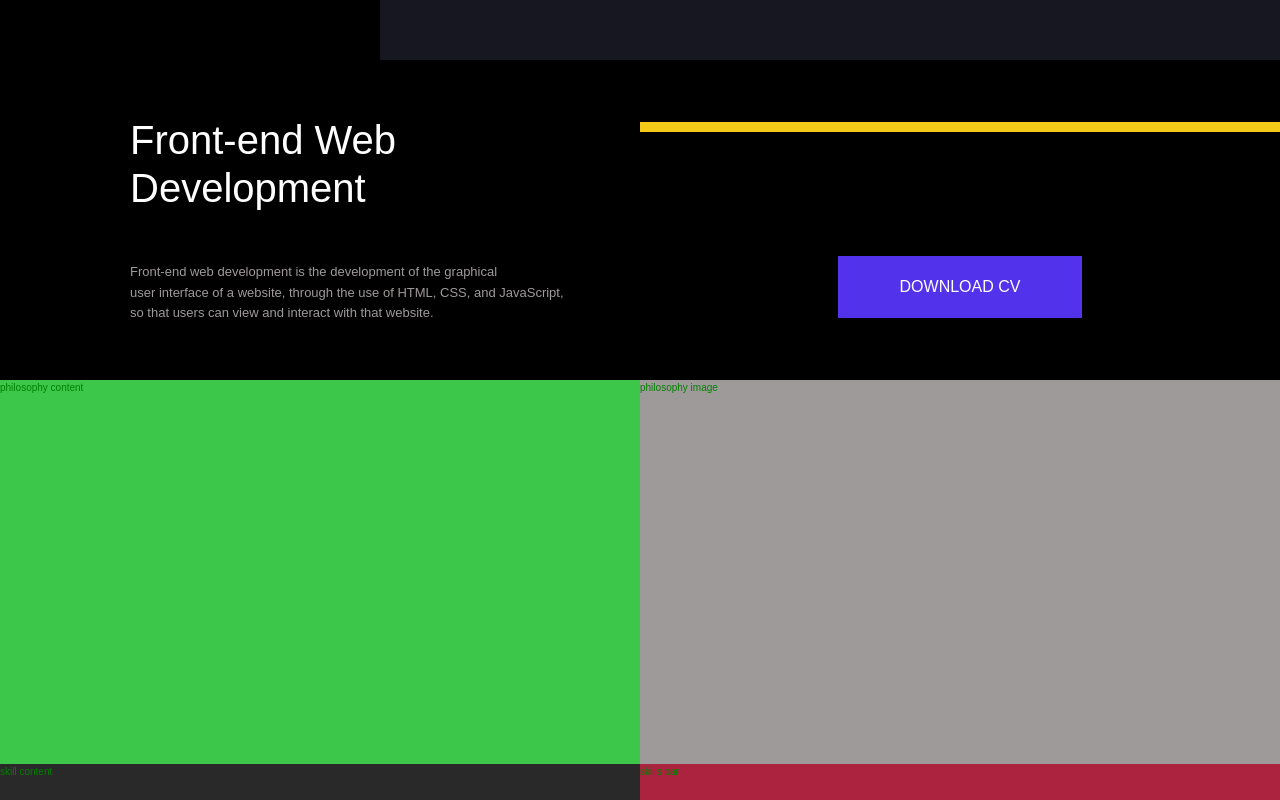
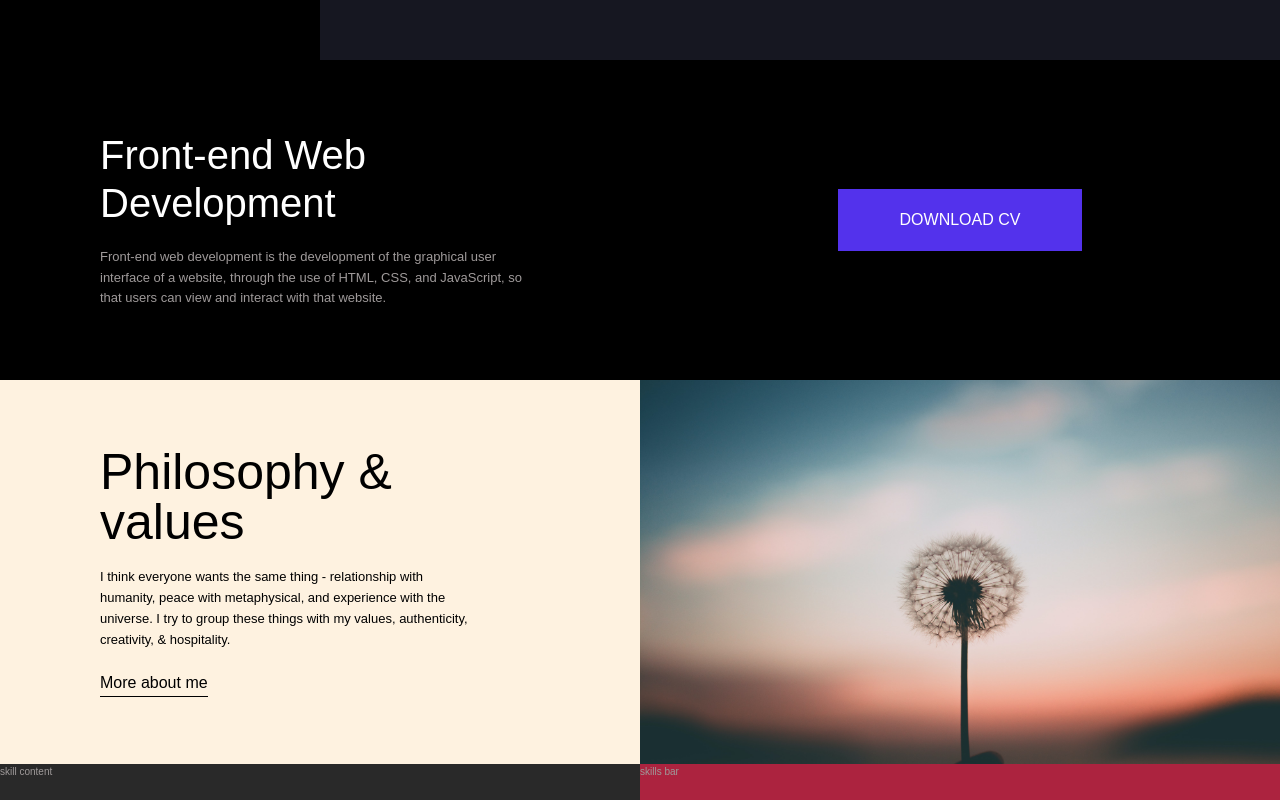
Before and after one commit to Khandaker007/porfolio, a React (Vite) app: page / in a window 1280 px wide. Shown: the part 660-1460 px from the top of the page. Built offline with nearby package versions, Linux system fonts and the light colour scheme.

Commit message:
completed phylosophy section

```diff
--- a/src/pages/home/home-page.component.jsx
+++ b/src/pages/home/home-page.component.jsx
@@ -5,6 +5,7 @@ import CustomButton from '../../components/custom-button/custom-button.component
 
 // IMAGE
 import myPhoto from '../../asset/image/Khandaker.jpg'
+import phylosophyImage from '../../asset/image/phylosophy.jpg'
 
 import './home-page.style.scss'
 import '../../sass/typography.scss'
@@ -27,19 +28,21 @@ const HomePage = () => (
                 <span className='heading'>Front-end Web</span>
                 <span className='heading'>Development</span>
             </div>
-            <p className="text">Front-end web development is the development of the graphical <br/>user interface of a website, through the use of HTML, CSS, and JavaScript, <br/>so that users can view and interact with that website.</p>
+            <p className="text">Front-end web development is the development of the graphical user interface of a website, through the use of HTML, CSS, and JavaScript, so that users can view and interact with that website.</p>
         </div>
         <div className="cv-download">
-            <hr className='horizontal-line' />
+            {/* <hr className='horizontal-line' /> */}
             <div className="button-container">
-                <CustomButton text='Download CV'/>
+                <CustomButton text='download CV'/>
             </div>
         </div>
         <div className="philosophy-content">
-            philosophy content
+            <h1 className="heading-1">Philosophy & values</h1>
+            <p className="text">I think everyone wants the same thing - relationship with <br/> humanity, peace with metaphysical, and experience with the <br /> universe. I try to group these things with my values, authenticity, <br /> creativity, & hospitality.</p>
+            <a href='#' className="philosophy-content__about-link">More about me</a>
         </div>
         <div className="philosophy-image">
-            philosophy image
+            <img className='image' src={phylosophyImage} alt="phylosophy image" />
         </div>
         <div className="skills-content">
             skill content
--- a/src/pages/home/home-page.style.scss
+++ b/src/pages/home/home-page.style.scss
@@ -4,8 +4,8 @@
 
     // font-size: 2rem;
     // font-weight: 400;
-    color: green;
-    background-color: $color-primary;
+    // color: green;
+    // background-color: $color-primary;
 
     display: grid;
     grid-template-rows: 90vh 25vw 30vw 25vw min-content 30vw 25vw 40vw repeat(2, min-content);
@@ -14,10 +14,11 @@
 
 .hero{
     // background-color: $color-primary;
-    grid-column: center-start / full-end;
+    grid-column: full-start / full-end;
 
-    padding: 0 5rem;
+    padding: 10rem;
     background-image: linear-gradient(90deg,
+                                      rgba($color-primary, 1), 25%,
                                       rgba($color-primary-light, 0) 25%,
                                       $color-primary-light 25%);
 
@@ -39,14 +40,15 @@
     }
 }
 .cv-content{
-    // background-color: $color-blue;
-    grid-column: center-start / col-start 5;
-    margin-left: 5rem;
+    background-color: $color-primary;
+    grid-column: full-start / col-start 5;
+    padding: 10rem;
+    // border: none;
 
     display: flex;
     flex-direction: column;
     justify-content: center;
-    gap: 5rem;
+    gap: 2rem;
 
     .heading{
         display: block;
@@ -54,31 +56,62 @@
     }
 }
 .cv-download{
-    // background-color: $color-gold;
+    background-color: $color-primary;
     grid-column: col-start 5 / full-end;
 
     display: flex;
     flex-direction: column;
     justify-content: space-around;
+    padding: 10rem 0;
 
     .button-container{
         display: flex;
         justify-content: center;
     }
 
-    .horizontal-line{
-        height: 1rem;
-        border: none;
-        background-color: $color-gold;
-    }
+    // .horizontal-line{
+    //     height: 1rem;
+    //     border: none;
+    //     background-color: $color-gold;
+    // }
 }
 .philosophy-content{
-    background-color: $color-green;
+    background-color: $color-spanish-white;
     grid-column: full-start / col-start 5;
+
+    padding: 10rem;
+
+    display: flex;
+    flex-direction: column;
+    justify-content: center;
+    gap: 2rem;
+
+
+    &__about-link{
+        color: black;
+        font-size: 1.6rem;
+        text-decoration: none;
+        border-bottom: 1px solid black;
+        margin-right: auto;
+
+    }
+
+    .heading-1{
+        color: black !important;
+    }
+    .text{
+        color: black !important;
+    }
 }
 .philosophy-image{
     background-color: $color-grey-light-2;
     grid-column: col-start 5 / full-end;
+
+    background-position: center;
+
+    .image{
+        width: 100%;
+    }
 }
 .skills-content{
     background-color: $color-grey-light-3;
```
Also changed, not shown: src/asset/image/phylosophy.jpg (added).
